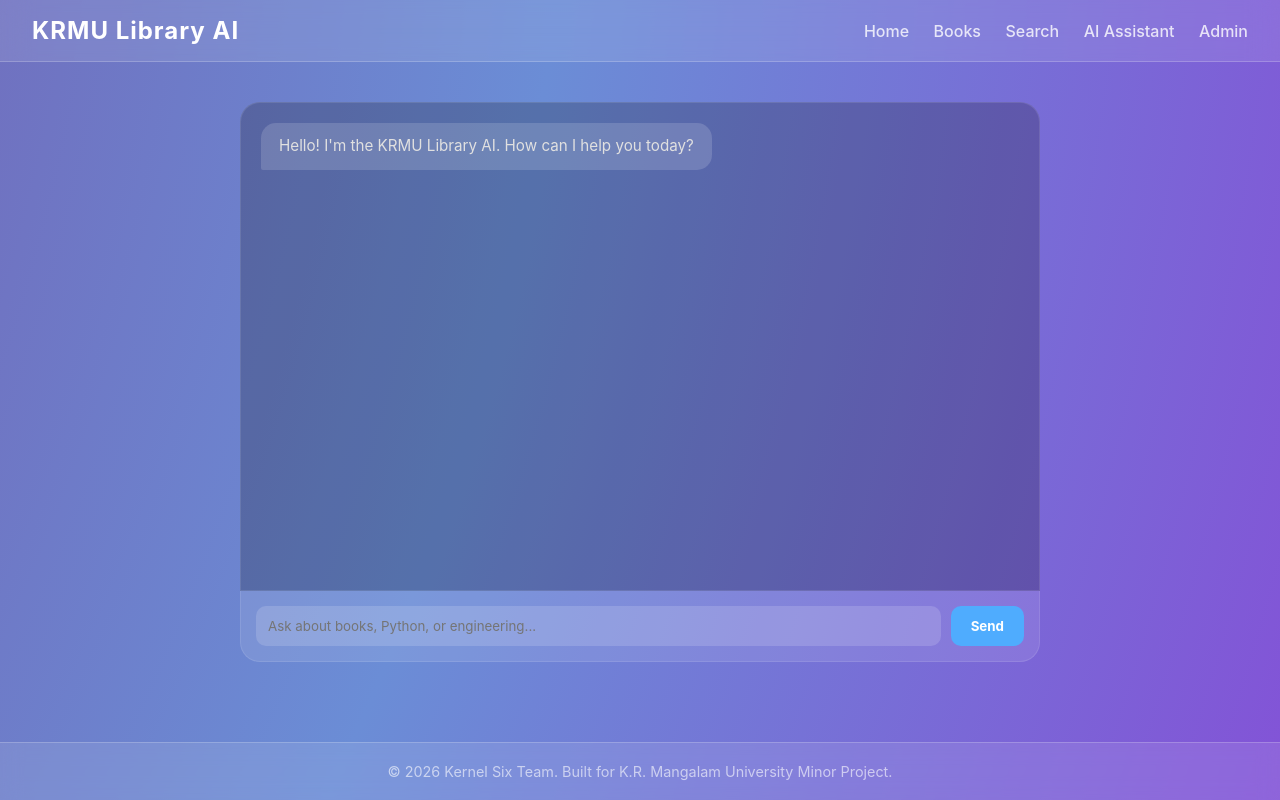
After one commit to Farhan0386/SEM-2-MINOR_PROJECT, a Flask app: page /chat in a window 1280 px wide. The commit adds this page. Run offline with Flask 3, Linux system fonts and the light colour scheme.

Commit message:
ollama integration

```diff
--- a/app.py
+++ b/app.py
@@ -1,22 +1,70 @@
-from flask import Flask, render_template, request
+from flask import Flask, render_template, request, redirect, url_for
 import database
+import ollama
 
 app = Flask(__name__)
 
-@app.route("/", methods=["GET"])
+# --- Routes ---
+
+@app.route('/')
 def home():
-    return render_template("home.html")
+    return render_template('home.html')
 
-@app.route("/add", methods=["POST"])
-def add_book():
-    title = request.form["title"]
-    author = request.form["author"]
-    department = request.form["department"]
-    copies = request.form["copies"]
+@app.route('/admin', methods=['GET', 'POST'])
+def admin():
+    if request.method == 'POST':
+        title = request.form['title']
+        author = request.form['author']
+        department = request.form['department']
+        copies = request.form['copies']
+        database.insert_book(title, author, department, copies)
+        return redirect(url_for('view_books'))
 
-    database.insert_book(title, author, department, copies)
+    return render_template('admin.html')
 
-    return "Book added successfully!"
+@app.route('/view')
+def view_books():
+    all_books = database.get_all_books()
+    return render_template('view_books.html', books=all_books)
 
-if __name__ == "__main__":
+@app.route('/search', methods=['GET', 'POST'])
+def search_books():
+    search_results = None
+    query = ""
+
+    if request.method == 'POST':
+        query = request.form.get('query')
+        if query:
+            search_results = database.search_books_by_query(query)
+
+    return render_template('search_books.html', results=search_results, query=query)
+
+# --- AI Integration Routes ---
+
+@app.route('/chat')
+def ai_chat():
+    return render_template('ai_chat.html')
+
+@app.route('/api/chat', methods=['POST'])
+def chat_api():
+    data = request.json
+    user_message = data.get('message', '')
+
+    if not user_message:
+        return {"error": "No message provided"}, 400
+
+    try:
+        # This calls the llama3 model running locally on your laptop
+        response = ollama.chat(model='llama3', messages=[
+            {
+                'role': 'user',
+                'content': f"You are a helpful library assistant for KRMU. Answer this concise question: {user_message}"
+            },
+        ])
+
+        return {"response": response['message']['content']}
+    except Exception as e:
+        return {"error": str(e)}, 500
+
+if __name__ == '__main__':
     app.run(debug=True)
--- /dev/null
+++ b/templates/ai_chat.html
@@ -0,0 +1,142 @@
+{% extends "base.html" %}
+
+{% block content %}
+<style>
+    .chat-container {
+        max-width: 800px;
+        margin: 0 auto;
+        height: 70vh;
+        display: flex;
+        flex-direction: column;
+    }
+
+    .chat-box {
+        flex: 1;
+        background: rgba(0, 0, 0, 0.2);
+        border-radius: 20px 20px 0 0;
+        padding: 20px;
+        overflow-y: auto;
+        display: flex;
+        flex-direction: column;
+        gap: 15px;
+        border: 1px solid rgba(255, 255, 255, 0.1);
+    }
+
+    .message {
+        max-width: 80%;
+        padding: 12px 18px;
+        border-radius: 15px;
+        line-height: 1.5;
+        font-size: 0.95rem;
+    }
+
+    .user-msg {
+        align-self: flex-end;
+        background: rgba(79, 172, 254, 0.4); /* Blue-ish tint */
+        color: white;
+        border-bottom-right-radius: 2px;
+    }
+
+    .ai-msg {
+        align-self: flex-start;
+        background: rgba(255, 255, 255, 0.15);
+        color: #e0e0e0;
+        border-bottom-left-radius: 2px;
+    }
+
+    .input-area {
+        background: rgba(255, 255, 255, 0.1);
+        padding: 15px;
+        border-radius: 0 0 20px 20px;
+        display: flex;
+        gap: 10px;
+        border: 1px solid rgba(255, 255, 255, 0.1);
+        border-top: none;
+    }
+
+    input {
+        flex: 1;
+        padding: 12px;
+        border-radius: 10px;
+        border: none;
+        background: rgba(255, 255, 255, 0.15);
+        color: white;
+        outline: none;
+    }
+
+    button {
+        padding: 10px 20px;
+        border-radius: 10px;
+        border: none;
+        background: #4facfe;
+        color: white;
+        font-weight: bold;
+        cursor: pointer;
+        transition: background 0.2s;
+    }
+
+    button:hover { background: #00f2fe; }
+
+    /* Loading dots animation */
+    .loading { color: #aaa; font-style: italic; font-size: 0.8rem; margin-left: 10px; }
+</style>
+
+<div class="chat-container">
+    <div class="chat-box" id="chat-box">
+        <div class="message ai-msg">Hello! I'm the KRMU Library AI. How can I help you today?</div>
+    </div>
+    <div class="input-area">
+        <input type="text" id="user-input" placeholder="Ask about books, Python, or engineering..." onkeypress="handleEnter(event)">
+        <button onclick="sendMessage()">Send</button>
+    </div>
+</div>
+
+<script>
+    async function sendMessage() {
+        const inputField = document.getElementById('user-input');
+        const chatBox = document.getElementById('chat-box');
+        const message = inputField.value.trim();
+
+        if (!message) return;
+
+        // 1. Add User Message to UI
+        chatBox.innerHTML += `<div class="message user-msg">${message}</div>`;
+        inputField.value = '';
+        chatBox.scrollTop = chatBox.scrollHeight;
+
+        // 2. Add Loading Indicator
+        const loadingId = 'loading-' + Date.now();
+        chatBox.innerHTML += `<div class="loading" id="${loadingId}">AI is thinking...</div>`;
+
+        try {
+            // 3. Send to Python Backend
+            const response = await fetch('/api/chat', {
+                method: 'POST',
+                headers: { 'Content-Type': 'application/json' },
+                body: JSON.stringify({ message: message })
+            });
+
+            const data = await response.json();
+
+            // 4. Remove Loading & Add AI Response
+            document.getElementById(loadingId).remove();
+
+            if (data.error) {
+                chatBox.innerHTML += `<div class="message ai-msg" style="color: #ff6b6b;">Error: ${data.error}</div>`;
+            } else {
+                chatBox.innerHTML += `<div class="message ai-msg">${data.response}</div>`;
+            }
+
+        } catch (error) {
+            document.getElementById(loadingId).remove();
+            chatBox.innerHTML += `<div class="message ai-msg" style="color: #ff6b6b;">Connection Error. Is Ollama running?</div>`;
+        }
+
+        chatBox.scrollTop = chatBox.scrollHeight;
+    }
+
+    function handleEnter(e) {
+        if (e.key === 'Enter') sendMessage();
+    }
+</script>
+{% endblock %}
--- /dev/null
+++ b/templates/base.html
@@ -0,0 +1,145 @@
+<!DOCTYPE html>
+<html lang="en">
+<head>
+    <meta charset="UTF-8">
+    <meta name="viewport" content="width=device-width, initial-scale=1.0">
+    <title>KRMU Smart Library</title>
+    <style>
+        :root {
+            --glass-bg: rgba(255, 255, 255, 0.1);
+            --glass-border: rgba(255, 255, 255, 0.2);
+            --glass-shadow: 0 8px 32px 0 rgba(31, 38, 135, 0.37);
+        }
+
+        * {
+            margin: 0;
+            padding: 0;
+            box-sizing: border-box;
+            font-family: -apple-system, BlinkMacSystemFont, "Segoe UI", Roboto, Helvetica, Arial, sans-serif;
+        }
+
+        body {
+            /* Animated Mesh Gradient */
+            background: radial-gradient(circle at 10% 20%, #667eea, #764ba2, #6B8DD6, #8E37D7);
+            background-size: 300% 300%;
+            animation: gradientBG 18s ease infinite;
+            min-height: 100vh;
+            display: flex;
+            flex-direction: column;
+            color: white;
+        }
+
+        @keyframes gradientBG {
+            0% { background-position: 0% 50%; }
+            50% { background-position: 100% 50%; }
+            100% { background-position: 0% 50%; }
+        }
+
+        /* Glassmorphism Navbar */
+        nav {
+            background: var(--glass-bg);
+            backdrop-filter: blur(15px);
+            -webkit-backdrop-filter: blur(15px);
+            border-bottom: 1px solid var(--glass-border);
+            padding: 1rem 2rem;
+            display: flex;
+            justify-content: space-between;
+            align-items: center;
+            position: sticky;
+            top: 0;
+            z-index: 100;
+        }
+
+        .nav-logo {
+            font-size: 1.5rem;
+            font-weight: 700;
+            letter-spacing: 1px;
+            color: #fff;
+            text-decoration: none;
+        }
+
+        .nav-links a {
+            color: rgba(255, 255, 255, 0.8);
+            text-decoration: none;
+            margin-left: 20px;
+            font-weight: 500;
+            transition: color 0.3s;
+        }
+
+        .nav-links a:hover {
+            color: #fff;
+            text-shadow: 0 0 10px rgba(255,255,255,0.5);
+        }
+
+        /* Main Content Area */
+        main {
+            flex: 1;
+            padding: 40px 20px;
+            max-width: 1200px;
+            margin: 0 auto;
+            width: 100%;
+        }
+
+        /* Glassmorphism Footer */
+        footer {
+            background: var(--glass-bg);
+            backdrop-filter: blur(10px);
+            border-top: 1px solid var(--glass-border);
+            text-align: center;
+            padding: 20px;
+            font-size: 0.9rem;
+            color: rgba(255, 255, 255, 0.6);
+        }
+
+        /* Common Utility Classes */
+        .glass-card {
+            background: var(--glass-bg);
+            backdrop-filter: blur(20px);
+            border: 1px solid var(--glass-border);
+            border-radius: 20px;
+            padding: 30px;
+            box-shadow: var(--glass-shadow);
+        }
+
+        .btn {
+            display: inline-block;
+            padding: 12px 24px;
+            background: rgba(255, 255, 255, 0.2);
+            color: white;
+            text-decoration: none;
+            border-radius: 12px;
+            border: 1px solid var(--glass-border);
+            transition: all 0.3s ease;
+            backdrop-filter: blur(5px);
+        }
+
+        .btn:hover {
+            background: rgba(255, 255, 255, 0.4);
+            transform: translateY(-2px);
+        }
+    </style>
+</head>
+<body>
+
+    <nav>
+        <a href="/" class="nav-logo">KRMU Library AI</a>
+        <div class="nav-links">
+            <a href="/">Home</a>
+            <a href="/view">Books</a>
+            <a href="/search">Search</a>
+            <a href="/chat">AI Assistant</a>
+            <a href="/admin">Admin</a>
+        </div>
+    </nav>
+
+    <main>
+        {% block content %}
+        {% endblock %}
+    </main>
+
+    <footer>
+        &copy; 2026 Kernel Six Team. Built for K.R. Mangalam University Minor Project.
+    </footer>
+
+</body>
+</html>
```
Also changed, not shown: database.py (+25 -1 lines), templates/admin.html (added, +58 -0 lines), templates/home.html (+71 -47 lines), templates/search_books.html (added, +95 -0 lines), templates/view_books.html (added, +72 -0 lines), library.db.
